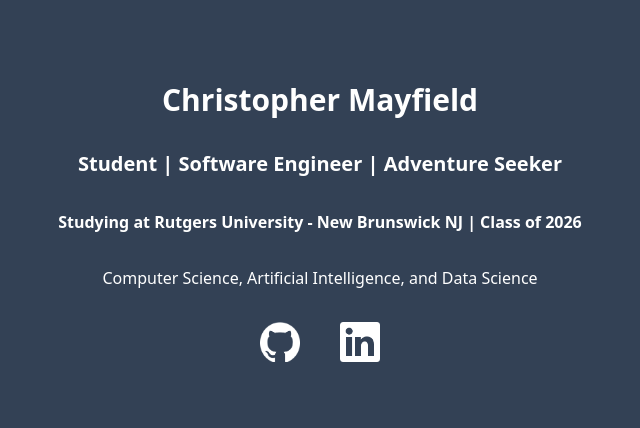
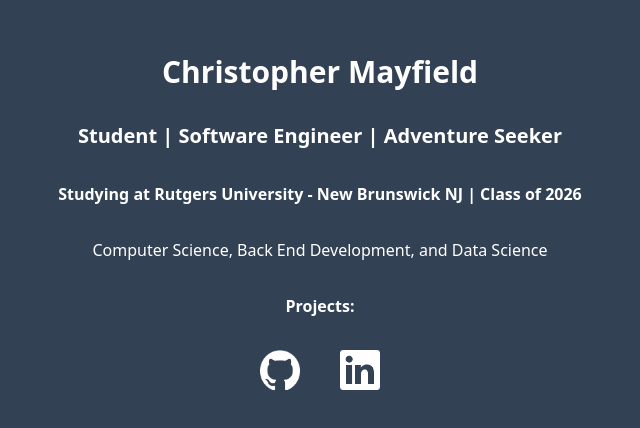
Before and after one commit to ChrisMayfie/my_website, a Next.js app: page / in a window 1280 px wide. Shown: the part 178-606 px from the top of the page, without its empty margins (320-960 px from the left). Built offline with nearby package versions, Linux system fonts and the light colour scheme.

Commit message:
added projects subtitle

```diff
--- a/package.json
+++ b/package.json
@@ -19,8 +19,8 @@
     "@types/eslint": "^8.37.0",
     "@types/node": "^18.16.0",
     "@types/prettier": "^2.7.2",
-    "@types/react": "^18.2.6",
-    "@types/react-dom": "^18.2.4",
+    "@types/react": "^18.3.11",
+    "@types/react-dom": "^18.3.1",
     "@typescript-eslint/eslint-plugin": "6.0.0",
     "@typescript-eslint/parser": "6.0.0",
     "autoprefixer": "^10.4.14",
@@ -30,7 +30,7 @@
     "prettier": "^2.8.8",
     "prettier-plugin-tailwindcss": "^0.2.8",
     "tailwindcss": "^3.3.3",
-    "typescript": "^5.0.4"
+    "typescript": "^5.6.3"
   },
   "ct3aMetadata": {
     "initVersion": "7.18.0"
--- /dev/null
+++ b/src/images.d.ts
@@ -0,0 +1,5 @@
+// src/images.d.ts
+declare module "*.png" {
+  const value: string;
+  export default value;
+}
--- a/src/pages/index.tsx
+++ b/src/pages/index.tsx
@@ -28,7 +28,12 @@ export default function Home() {
         </div>
         <div>
           <h1 className="mb-8 items-center text-base font-extralight text-white">
-            Computer Science, Artificial Intelligence, and Data Science
+            Computer Science, Back End Development, and Data Science
+          </h1>
+        </div>
+        <div>
+          <h1 className="mb-8 items-center text-base font-bold text-white">
+            Projects:
           </h1>
         </div>
         <div className="flex space-x-10">
```
Also changed, not shown: 1 other file (tests, documents, lock files or other folders).
